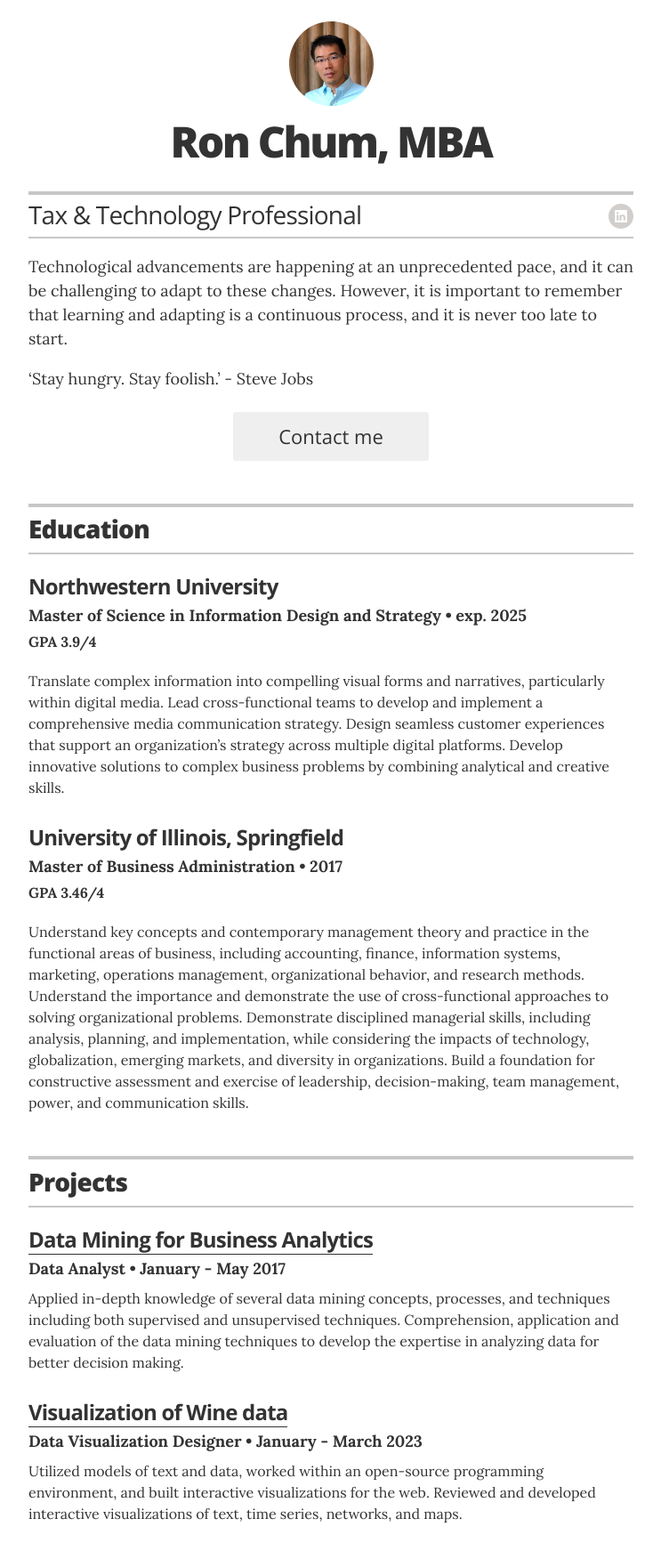
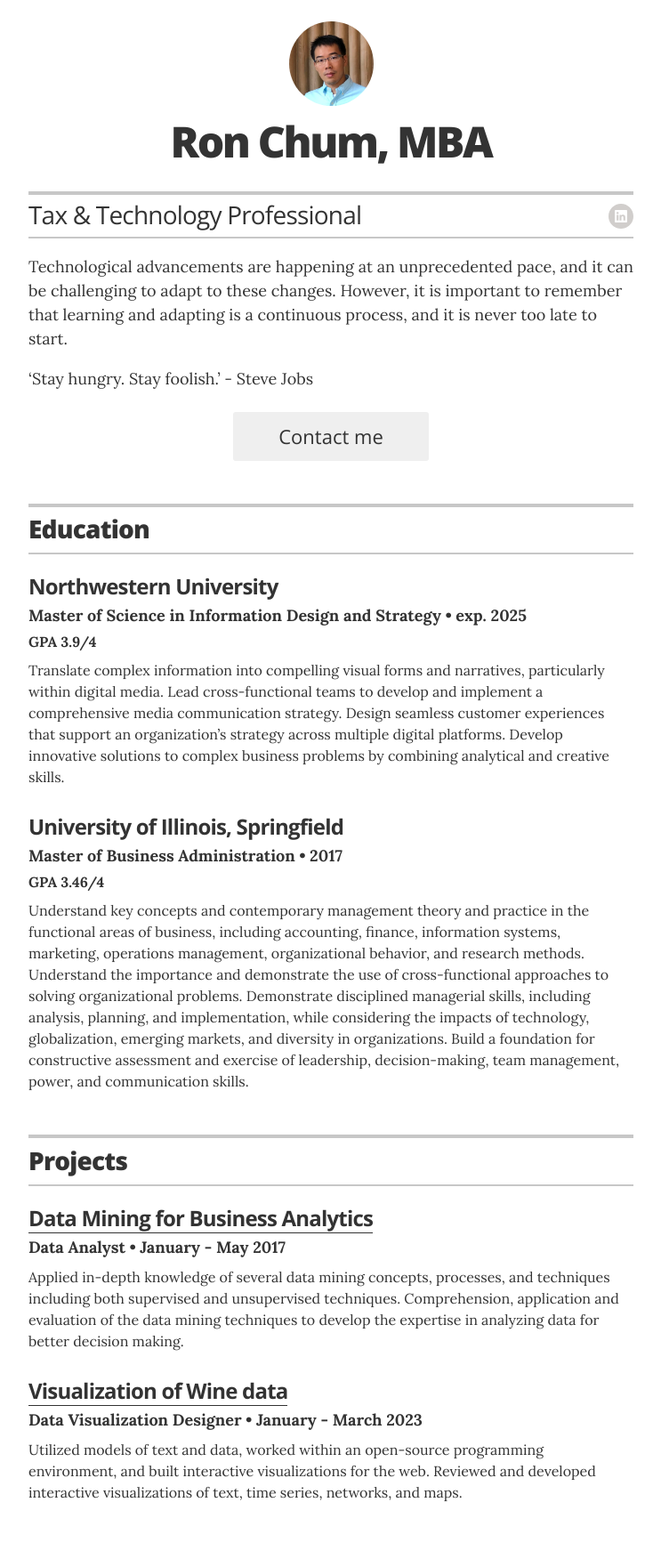
Before and after one commit to rchum/portfolio, a Jekyll site: the page built from index.html, in a window 1280 px wide. Shown: the whole page at 89% size, without its empty margins (268-1011 px from the left). Built offline with Jekyll 4.4.1, drawn with Linux system fonts in a browser that asks for light colours; after the commit the page ends 1737 px from its top, so only the background shows below that.

Commit message:
Update resume.html

```diff
--- a/_layouts/resume.html
+++ b/_layouts/resume.html
@@ -62,8 +62,7 @@
         <h3 class="resume-item-title" itemprop="name">{{ education.uni }}</h3>
         <h4 class="resume-item-details group" itemprop="description">{{ education.degree }} &bull; {{ education.year }}</h4>
         <h5 class="resume-item-details award-title" itemprop="description">{{ education.award }}</h5>
-        <h6 class="resume-item-title" itemprop="name">{{ education.uni1 }}</h6>
-        <h7 class="resume-item-details group" itemprop="description">{{ education.degree1 }}</h7>
+
 
   <!-- Uncomment the following code block to include a list of awards -->
   <!-- <ul class="resume-item-list">
```
